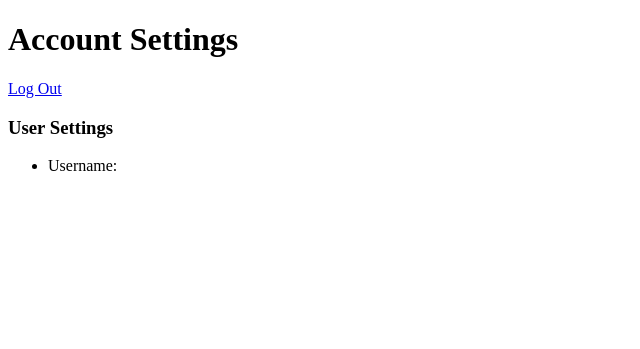
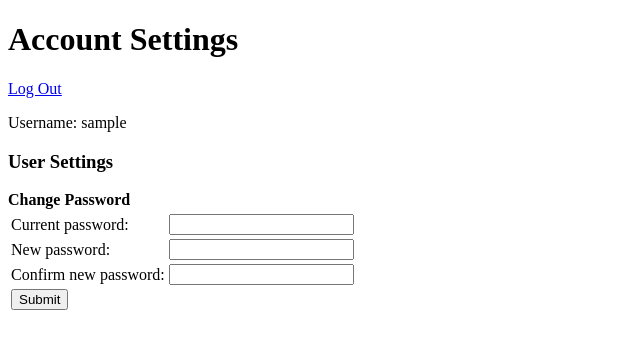
Before and after one commit to AOSC-Archive/pakreqBot-ng, a Python web app: template pakreq/templates/account.html in a window 1280 px wide. Shown: the top 349 px of the page, without its empty margins (0-640 px from the left). Run offline with Jinja, Linux system fonts and the light colour scheme; the template is opened without the code that fills it: most values are stand-ins (such as "Sample title", 1, 10 or a date in 2020).

Commit message:
accounts: add more stubs

```diff
--- a/pakreq/templates/account.html
+++ b/pakreq/templates/account.html
@@ -4,10 +4,32 @@
 
 {% block content %}
 <a href="{{ base_url }}/logout">Log Out</a>
+<p>Username: {{ username }}</p>
 <h3>User Settings</h3>
-<ul>
-  <li>
-    Username:
-  </li>
-</ul>
+<form method="post">
+  <table>
+    <tbody>
+      <tr>
+        <b>Change Password</b>
+      </tr>
+      <tr>
+        <td>Current password:</td>
+        <td><input type="password" name="cpwd" value="" required></td>
+      </tr>
+      <tr>
+        <td>New password:</td>
+        <td><input type="password" name="npwd" value="" required></td>
+      </tr>
+      <tr>
+        <td>Confirm new password:</td>
+        <td><input type="password" name="cnpwd" value="" required></td>
+      </tr>
+      <tr>
+        <td>
+          <input type="submit" name="submit" value="Submit">
+          </td>
+        </tr>
+    </tbody>
+  </table>
+</form>
 {% endblock %}
--- a/pakreq/views.py
+++ b/pakreq/views.py
@@ -9,7 +9,8 @@ import logging
 
 from aiohttp import web
 from aiohttp_security import (
-    is_anonymous, forget, remember, check_authorized)
+    is_anonymous, forget, remember, check_authorized, check_permission,
+    authorized_userid)
 
 import pakreq.db
 
@@ -38,7 +39,8 @@ async def account(request):
         return web.HTTPFound('%s/login' % request.app['config']['base_url'])
     return aiohttp_jinja2.render_template(
         'account.html', request,
-        {'base_url': request.app['config']['base_url']}
+        {'base_url': request.app['config']['base_url'],
+         'username': await authorized_userid(request)}
     )
 
 
```
